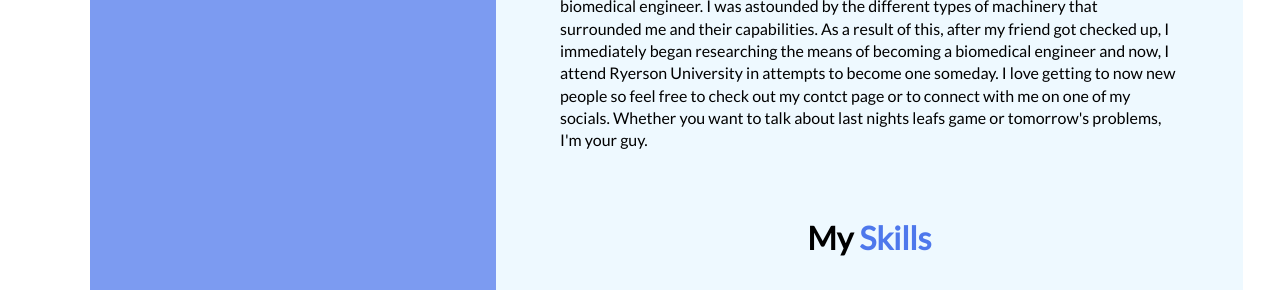
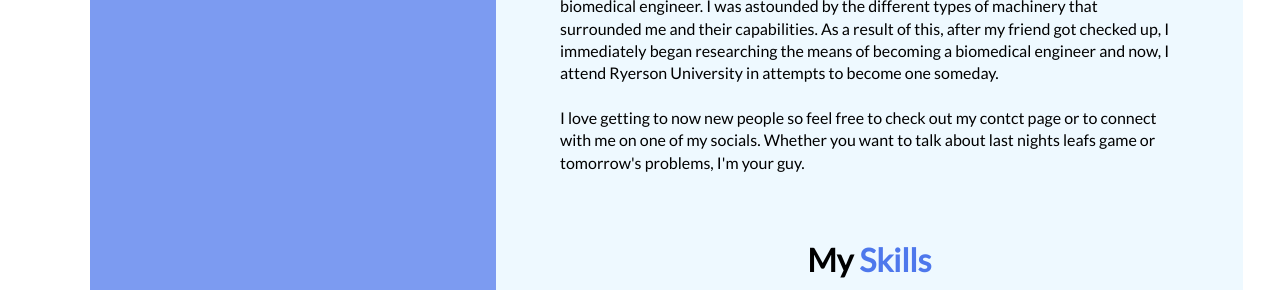
Before and after one commit to hassanalawie/HassansWebsite, a website: page dist/home.html in a window 1280 px wide. Shown: the part 504-794 px from the top of the page. Drawn offline with Linux system fonts and the light colour scheme.

Commit message:
Updated form

```diff
--- a/dist/home.html
+++ b/dist/home.html
@@ -66,6 +66,9 @@
                   Engineering
                 </li>
               </ul>
+              <br>
+              <br>
+
               <ul class="socials">
                 <li>
                   <a href="www.linkedin.com/in/hassanalawie" target="_blank"
@@ -96,7 +99,7 @@
               <h1 class="l-heading">Hassan Alawie</h1>
               <h3>Description</h3>
               <p>
-                One day I was in a hospital after an intense basketball game (that’s all the context you’re getting). While waiting for a doctor or nurse to approach my group of friends, I decided to walk around and do a little exploring. It was this decision that led me to want to become a biomedical engineer. I was astounded by the different types of machinery that surrounded me and their capabilities. As a result of this, after my friend got checked up, I immediately began researching the means of becoming a biomedical engineer and now, I attend Ryerson University in attempts to become one someday.
+                One day I was in a hospital after an intense basketball game (that’s all the context you’re getting). While waiting for a doctor or nurse to approach my group of friends, I decided to walk around and do a little exploring. It was this decision that led me to want to become a biomedical engineer. I was astounded by the different types of machinery that surrounded me and their capabilities. As a result of this, after my friend got checked up, I immediately began researching the means of becoming a biomedical engineer and now, I attend Ryerson University in attempts to become one someday. <br><br>
                 I love getting to now new people so feel free to check out my contct page or to connect with me on one of my socials. Whether you want to talk about last nights leafs game or tomorrow's problems, I'm your guy.
               </p>
             </div>
```
